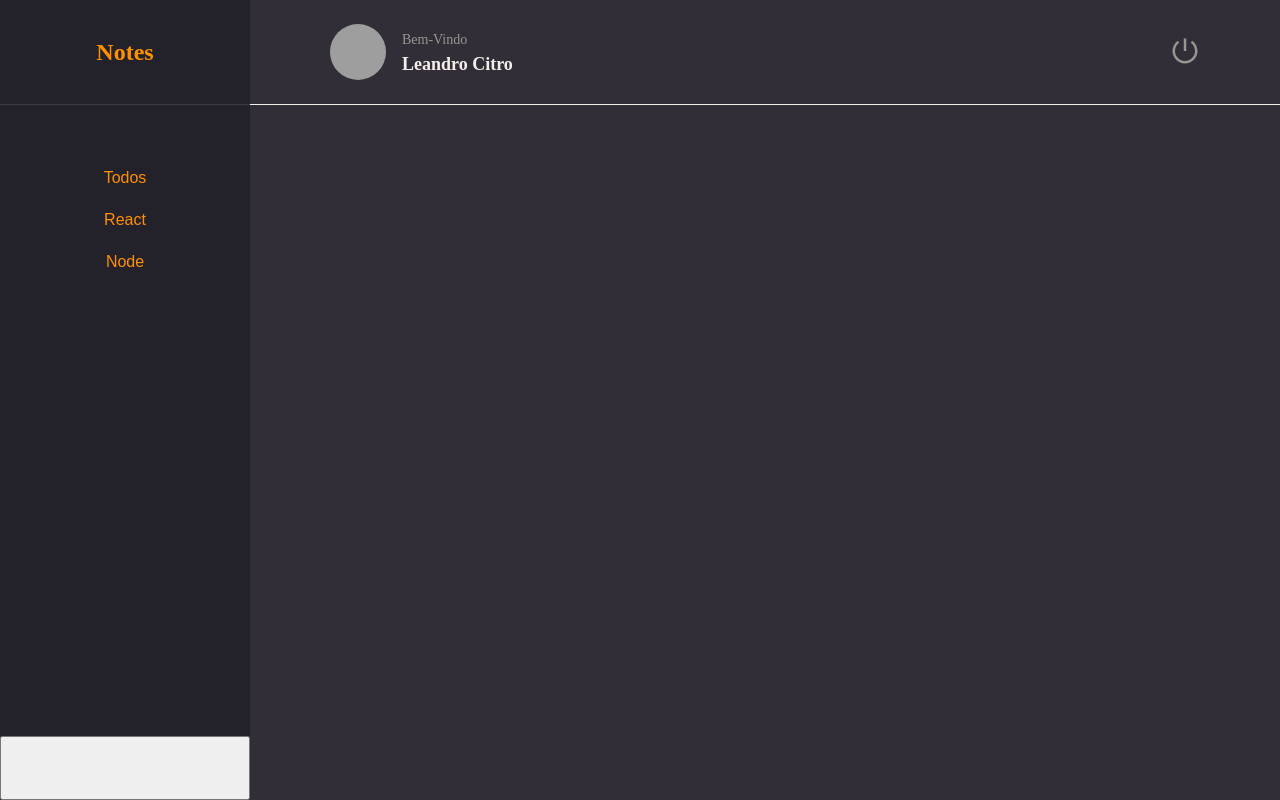
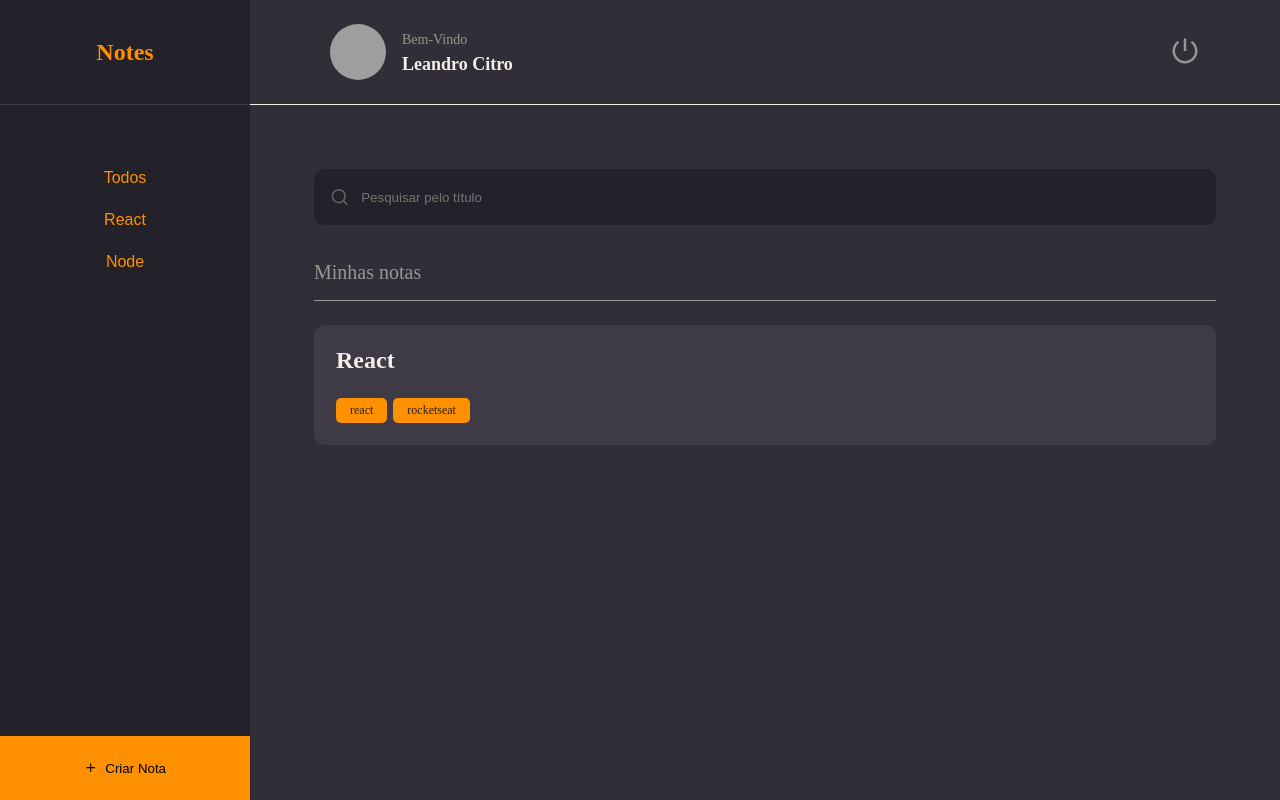
Before and after one commit to leandrocitro/Notes, a React (Vite) app: page / in a window 1280 px wide. Built offline with nearby package versions, Linux system fonts and the light colour scheme; grey boxes are pictures that could not be loaded.

Commit message:
Adicionando Notas

```diff
--- /dev/null
+++ b/src/components/Note/index.jsx
@@ -0,0 +1,20 @@
+import { Container } from './styles';
+import { Tag } from '../Tag';
+
+export function Note({ data, ...rest }) {
+    return (
+        <Container {...rest}>
+            <h1>{data.title}</h1>
+
+            {
+                data.tags &&
+                <footer>
+                    {
+                        data.tags.map(tag => <Tag key={tag.id} title={tag.name} />
+                        )
+                    }
+                </footer>
+            }
+        </Container>
+    );
+}
--- /dev/null
+++ b/src/components/Note/styles.js
@@ -0,0 +1,29 @@
+import styled from 'styled-components';
+
+
+export const Container = styled.div`
+    width: 100%;
+    background-color: ${({ theme }) => theme.COLORS.BACKGROUND_700};
+
+    border: none;
+    border-radius: 10px;
+
+    padding: 22px;
+    margin-bottom: 16px;
+
+    > h1 {
+        flex: 1;
+        text-align: left;
+        font-weight: 700;
+        font-size: 24px;
+        color: ${({ theme }) => theme.COLORS.WHITE};
+    }
+
+    > footer {
+        width: 100%;
+        display: flex;
+        margin-top: 24px;
+    }
+
+
+`;
--- a/src/components/Tag/index.jsx
+++ b/src/components/Tag/index.jsx
@@ -1,8 +1,8 @@
 import { Container } from "./styles";
 
-export function Tag({ title }) {
+export function Tag({ title, ...rest }) {
     return (
-        <Container>
+        <Container {...rest}>
             {title}
         </Container>
 
--- /dev/null
+++ b/src/components/input/index.jsx
@@ -0,0 +1,10 @@
+import{ Container } from './styles'
+
+export function Input({ icon: Icon, ...rest }){
+    return(
+        <Container>
+            {Icon && <Icon size={20}/>}
+            <input {...rest} />
+        </Container>
+    )
+}
--- /dev/null
+++ b/src/components/input/styles.js
@@ -0,0 +1,36 @@
+import styled from 'styled-components'
+
+export const Container = styled.div`
+width: 100%;
+display: flex;
+align-items: center;
+
+background-color: ${({ theme }) => theme.COLORS.BACKGROUND_900};
+color: ${({ theme }) => theme.COLORS.GRAY_300};
+
+margin-bottom: 8px;
+border-radius: 10px;
+
+> input {
+    height: 56px;
+    width: 100%;
+
+    padding: 12px;
+
+    color: ${({ theme }) => theme.COLORS.WHITE};
+    background: transparent;
+    border: 0;
+
+    &placeholder {
+        color: ${({ theme }) => theme.COLORS.GRAY_300};
+    }
+
+
+}
+
+> svg {
+        margin-left: 16px;
+    }
+
+
+`;
--- a/src/pages/Home/index.jsx
+++ b/src/pages/Home/index.jsx
@@ -1,13 +1,17 @@
 import { Container, Brand, Menu, Search, Content, NewNote } from './styles';
+import { FiPlus, FiSearch } from 'react-icons/fi';
 
 import { Header } from '../../components/Header'
 import { ButtonText } from '../../components/ButtonText'
+import { Input } from '../../components/input'
+import { Section } from '../../components/Section'
+import { Note } from '../../components/Note'
 
-export function Home(){
-    return(
+export function Home() {
+    return (
         <Container>
             <Brand>
-            <h1>Notes</h1>
+                <h1>Notes</h1>
             </Brand>
 
             <Header />
@@ -19,14 +23,28 @@
             </Menu>
 
             <Search>
-
+                <Input placeholder="Pesquisar pelo título" icon={FiSearch} />
             </Search>
 
             <Content>
+                <Section title="Minhas notas">
+                    <Note data={{
+                        title: 'React',
+                        tags: [
+                            { id: '1', name: 'react' },
+                            { id: '2', name: 'rocketseat' }
+                        ]
+                    }}
+                    />
+
+                </Section>
 
             </Content>
 
             <NewNote>
+
+                <FiPlus />
+                Criar Nota
 
             </NewNote>
 
--- a/src/pages/Home/styles.js
+++ b/src/pages/Home/styles.js
@@ -52,15 +52,29 @@
 
 export const Search = styled.div`
     grid-area: search;
+    padding: 64px 64px 0;
 
 `;
 
 export const Content = styled.div`
     grid-area: content;
+    padding: 0 64px;
+    overflow-y: auto;
 
 `;
 
 export const NewNote = styled.button`
     grid-area: newnote;
 
+    background-color: ${({ theme }) => theme.COLORS.ORANGE};
+    border: none;
+
+    display: flex;
+    align-items: center;
+    justify-content: center;
+
+    svg {
+        margin-right: 8px;
+    }
+
 `;
```
